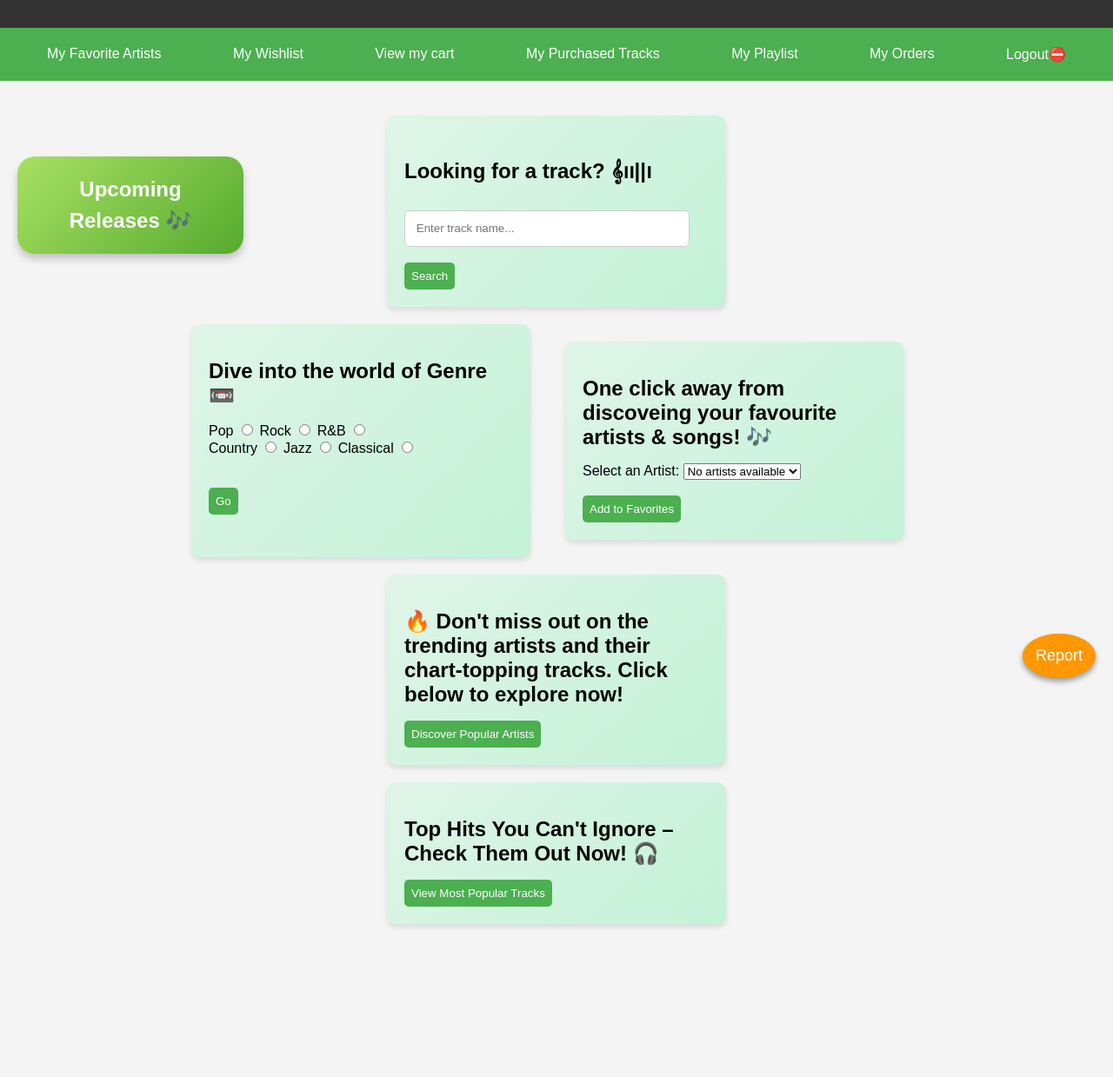
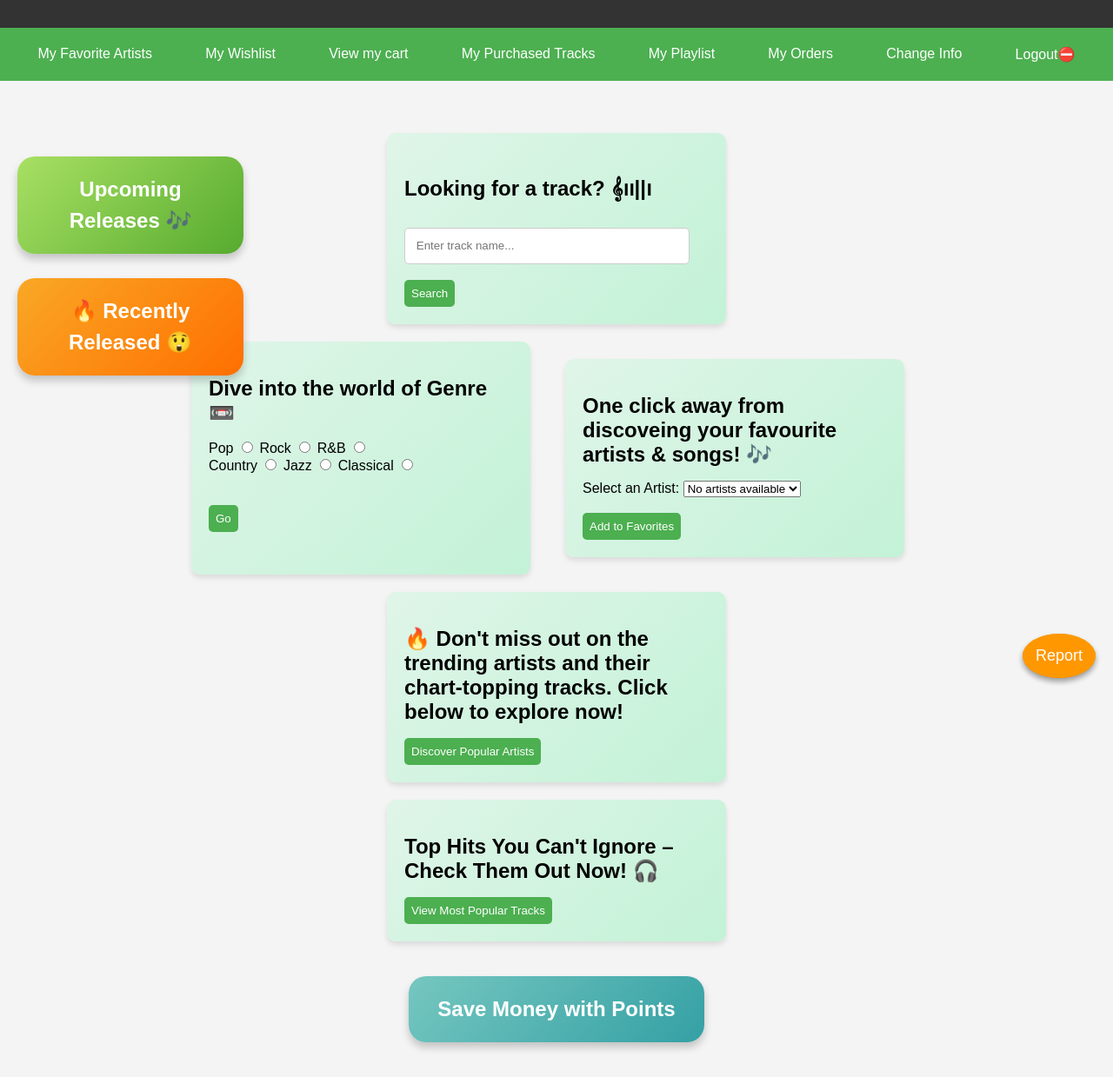
Before and after one commit to rafia-i/Musicstore, a PHP site: page /home.php in a window 1280 px wide. Shown: the whole page at 87% size. Before the commit the page ends 1067 px from the top, so only its background shows below. Run offline with PHP 8.4, Linux system fonts and the light colour scheme; data that the repository does not hold is empty.

Commit message:
Newly Added buttons at home page

```diff
--- a/home.php
+++ b/home.php
@@ -216,6 +216,77 @@ require_once('DBconnect.php');
         .report-btn:hover {
             background-color: #e68900;
         }
+        /* New Releases Button */
+    /* Recently Released Button */
+/* Recently Released Button */
+/* Recently Released Button */
+.new-releases {
+    background: linear-gradient(135deg, #f9a825, #ff6f00); /* Vibrant orange gradient */
+    color: white;
+    padding: 20px;
+    border-radius: 20px; /* Softer, rounder corners */
+    position: absolute;
+    top: 300px; /* Increased to move the button lower */
+    left: 20px; /* Same left alignment as 'Upcoming Releases' */
+    box-shadow: 0 6px 10px rgba(0, 0, 0, 0.2);
+    text-align: center;
+    width: 220px;
+    transition: transform 0.3s ease, box-shadow 0.3s ease;
+    margin-top: 20px;
+}
+
+.new-releases:hover {
+    transform: scale(1.05); /* Slightly enlarge on hover */
+    box-shadow: 0 8px 15px rgba(0, 0, 0, 0.3); /* Stronger shadow on hover */
+}
+
+.new-releases a {
+    text-decoration: none;
+    color: white;
+    font-size: 1.4rem;
+    font-weight: bold;
+}
+
+.new-releases h2 {
+    margin: 0;
+    font-size: 1.5rem;
+    line-height: 1.5;
+}
+
+
+
+    /* Buy with Points Button */
+.buy.with.points {
+    background: linear-gradient(135deg, #76c7c0, #34a0a4); /* Cool teal gradient */
+    color: white;
+    padding: 20px;
+    border-radius: 20px; /* Softer, rounder corners */
+    text-align: center;
+    width: 300px;
+    margin: 20px auto; /* Center the button in the container */
+    box-shadow: 0 6px 10px rgba(0, 0, 0, 0.2); /* Subtle shadow for depth */
+    transition: transform 0.3s ease, box-shadow 0.3s ease;
+    cursor: pointer; /* Pointer cursor for interactivity */
+}
+
+.buy.with.points:hover {
+    transform: scale(1.1); /* Slightly enlarge on hover */
+    box-shadow: 0 8px 15px rgba(0, 0, 0, 0.3); /* Stronger shadow on hover */
+}
+
+.buy.with.points a {
+    text-decoration: none;
+    color: white;
+    font-size: 1.4rem;
+    font-weight: bold;
+}
+
+.buy.with.points h2 {
+    margin: 0;
+    font-size: 1.5rem;
+    line-height: 1.5;
+}
+
 /* Modal Box */
 .modal {
             display: none;
@@ -314,6 +385,7 @@ require_once('DBconnect.php');
     <a href="bought.php">My Purchased Tracks </a>
     <a href="#">My Playlist </a>
     <a href="past-invoices.php">My Orders </a>
+    <a href="updateCustomer.php">Change Info </a>
     <a href="logout.php" class="logout">Logout<span class="emoji">⛔</span></a>
 </nav>
 
@@ -331,6 +403,16 @@ require_once('DBconnect.php');
         </a>
     </div>
 </div>
+
+<div class="container">
+    <!-- New Releases Section -->
+    <div class="section new-releases">
+        <a href="newRelease.php">
+            <h2>🔥 Recently Released 😲</h2>
+        </a>
+    </div>
+</div>
+
 
 <div class="container">
     <div class="section search-bar">
@@ -422,6 +504,15 @@ require_once('DBconnect.php');
     </div>
 </div>
 
+<div class="container">
+    <!-- Points -->
+    <div class="buy with points">
+        <a href="points.php">
+            <h2>Save Money with Points</h2>
+        </a>
+    </div>
+</div>
+
 <!--SHREYA-->
 
 <!-- Floating Report Button -->
```
